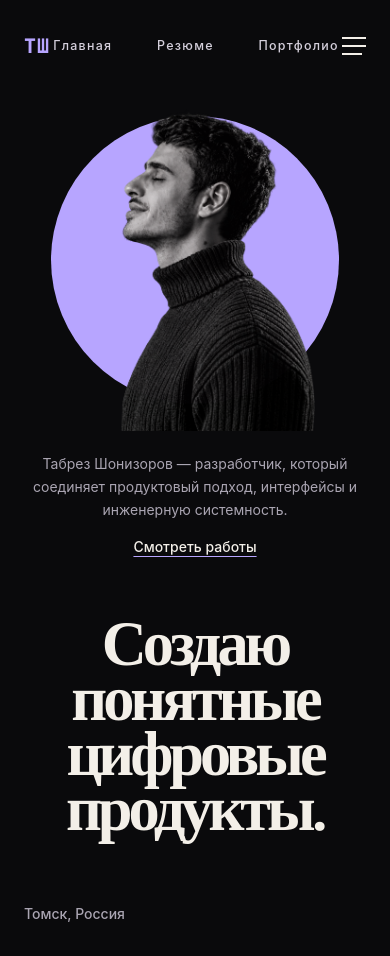
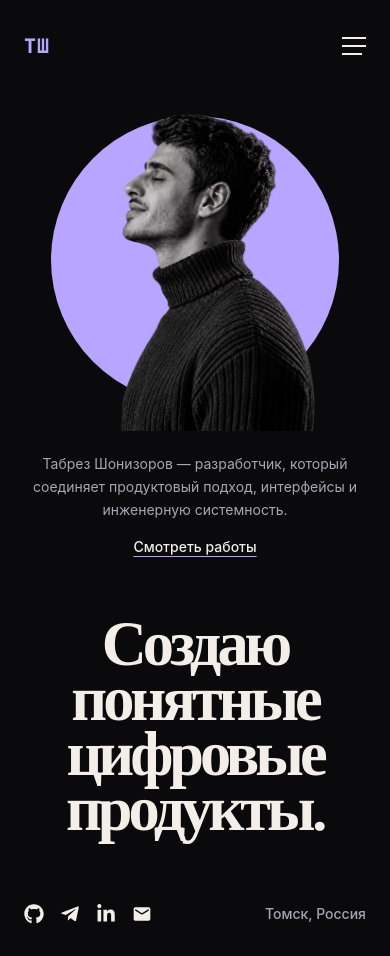
Before and after one commit to tab11pm/portfolio, a Next.js app: page / in a window 390 px wide. Built offline with nearby package versions, Linux system fonts and the light colour scheme; a web font is replaced by a local one.

Commit message:
fix: preserve home social links on mobile

```diff
--- a/components/ui/minimalist-hero.tsx
+++ b/components/ui/minimalist-hero.tsx
@@ -52,7 +52,7 @@ export function MinimalistHero({ logoText, navLinks, mainText, readMoreLink, ima
   return <section className={cn("relative flex min-h-screen w-full flex-col items-center justify-between overflow-hidden bg-[var(--bg)] px-6 py-8 font-sans text-[var(--text)] md:px-12", className)}>
     <header className="z-30 flex w-full max-w-7xl items-center justify-between">
       <motion.div initial={fadeFromLeft} animate={{ opacity: 1, x: 0 }} transition={{ duration: 0.5 }} className="font-mono text-xl font-bold tracking-wider text-[var(--accent)]">{logoText}</motion.div>
-      <nav aria-label="Основная навигация" className="hidden items-center space-x-8 md:flex">{navLinks.map((link) => <NavLink key={link.href} href={link.href}>{link.label}</NavLink>)}</nav>
+      <nav aria-label="Основная навигация" className="!hidden items-center space-x-8 md:!flex">{navLinks.map((link) => <NavLink key={link.href} href={link.href}>{link.label}</NavLink>)}</nav>
       <motion.button type="button" initial={fadeFromRight} animate={{ opacity: 1, x: 0 }} transition={{ duration: 0.5 }} className="flex flex-col space-y-1.5 md:hidden" aria-label={isMenuOpen ? "Закрыть меню" : "Открыть меню"} aria-expanded={isMenuOpen} onClick={() => setIsMenuOpen((open) => !open)}>
         <span className="block h-0.5 w-6 bg-[var(--text)]" /><span className="block h-0.5 w-6 bg-[var(--text)]" /><span className="block h-0.5 w-5 bg-[var(--text)]" />
       </motion.button>
@@ -68,6 +68,6 @@ export function MinimalistHero({ logoText, navLinks, mainText, readMoreLink, ima
       <motion.div initial={fadeFromBottom} animate={{ opacity: 1, y: 0 }} transition={{ duration: 0.6, delay: reduceMotion ? 0 : 1 }} className="z-50 order-3 flex items-center justify-center text-center md:justify-start md:text-left"><h1 className="text-6xl font-semibold leading-none tracking-tight text-[var(--text)] md:text-7xl lg:text-8xl">{overlayText.part1}<br />{overlayText.part2}</h1></motion.div>
     </div>
 
-    <footer className="z-30 flex w-full max-w-7xl items-center justify-between gap-4"><motion.div initial={fadeFromBottom} animate={{ opacity: 1, y: 0 }} transition={{ duration: 0.5, delay: reduceMotion ? 0 : 1 }} className="hidden items-center space-x-4 md:flex">{socialLinks.map((link) => <SocialIcon key={link.label} {...link} />)}</motion.div><motion.div initial={fadeFromBottom} animate={{ opacity: 1, y: 0 }} transition={{ duration: 0.5, delay: reduceMotion ? 0 : 1.1 }} className="text-right text-sm font-medium text-[var(--muted)]">{locationText}</motion.div></footer>
+    <footer className="z-30 flex w-full max-w-7xl items-center justify-between gap-4"><motion.div initial={fadeFromBottom} animate={{ opacity: 1, y: 0 }} transition={{ duration: 0.5, delay: reduceMotion ? 0 : 1 }} className="flex items-center space-x-4">{socialLinks.map((link) => <SocialIcon key={link.label} {...link} />)}</motion.div><motion.div initial={fadeFromBottom} animate={{ opacity: 1, y: 0 }} transition={{ duration: 0.5, delay: reduceMotion ? 0 : 1.1 }} className="text-right text-sm font-medium text-[var(--muted)]">{locationText}</motion.div></footer>
   </section>;
 }
```
Also changed, not shown: 1 other file (tests, documents, lock files or other folders).
